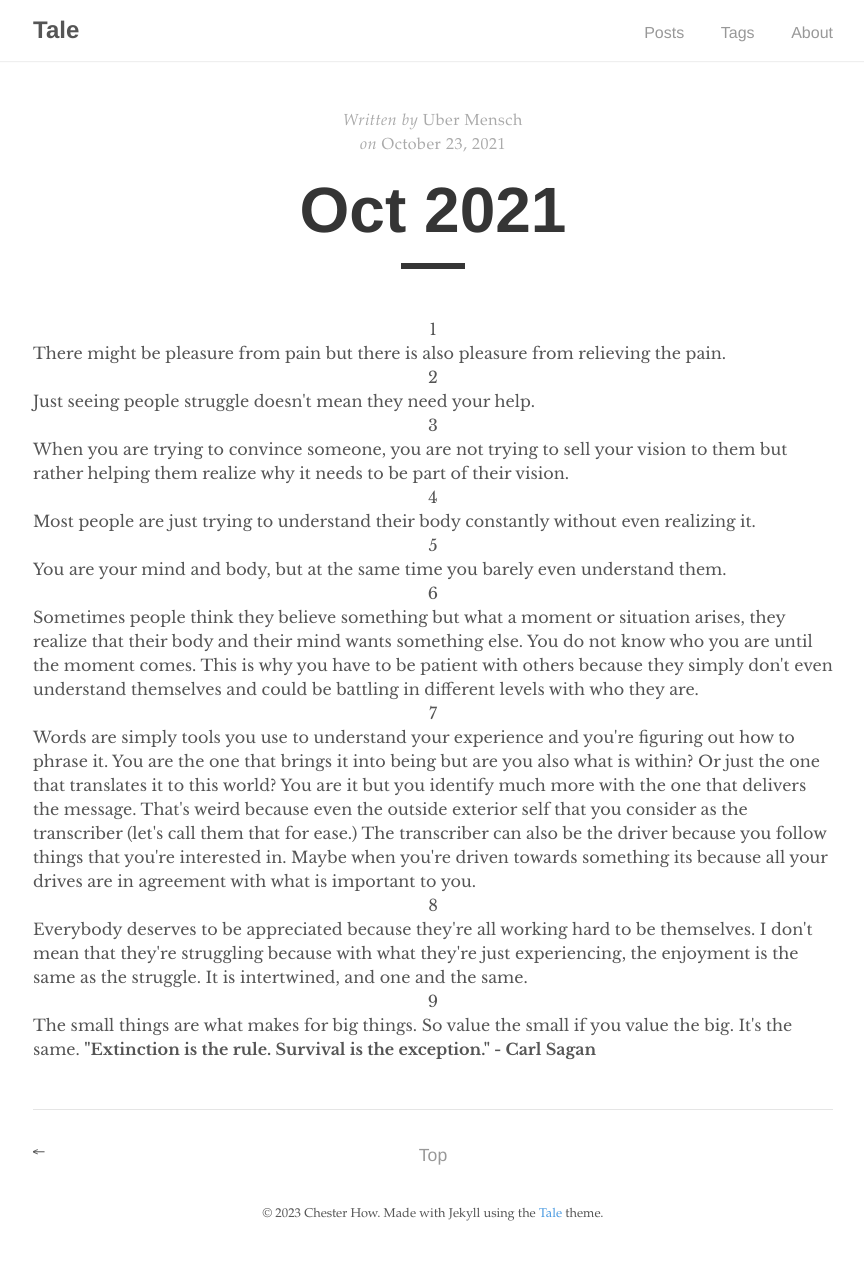
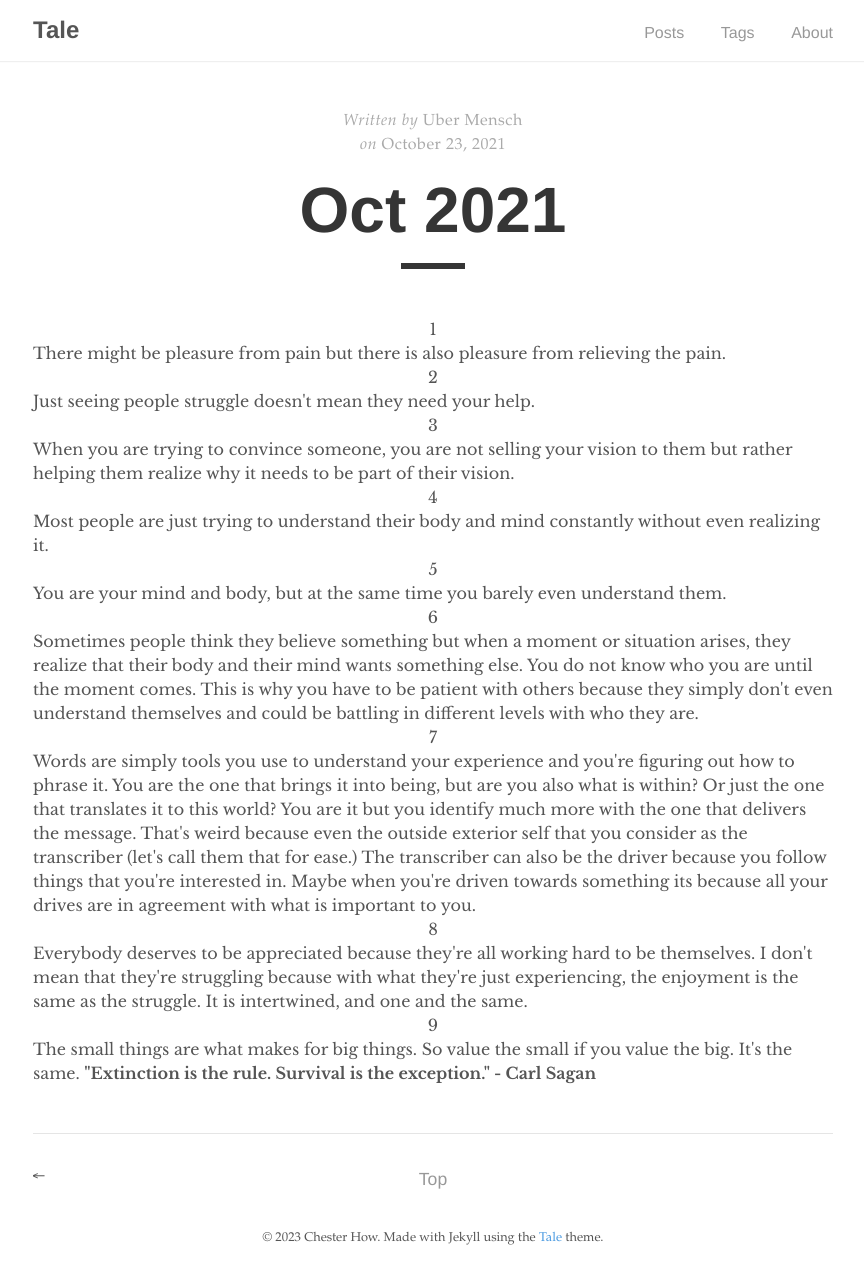
Before and after one commit to derstarkerwille/DerStarkerWille, a Jekyll site: the page built from _posts/2021-10-23-Oct 2021.md, in a window 1280 px wide. Shown: the whole page, without its empty margins (207-1071 px from the left). Built offline with Jekyll 4.4.1, drawn with Linux system fonts in a browser that asks for light colours; before the commit the page ends 1257 px from its top, so only the background shows below that.

Commit message:
Update 2021-10-23-Oct 2021.md

```diff
--- a/_posts/2021-10-23-Oct 2021.md
+++ b/_posts/2021-10-23-Oct 2021.md
@@ -16,11 +16,11 @@ Just seeing people struggle doesn't mean they need your help.
 
 <bold><center> 3 </center></bold>
 
-When you are trying to convince someone, you are not trying to sell your vision to them but rather helping them realize why it needs to be part of their vision.
+When you are trying to convince someone, you are not selling your vision to them but rather helping them realize why it needs to be part of their vision.
 
 <bold><center> 4 </center></bold>
 
-Most people are just trying to understand their body constantly without even realizing it.
+Most people are just trying to understand their body and mind constantly without even realizing it.
 
 <bold><center> 5 </center></bold>
 
@@ -28,12 +28,12 @@ You are your mind and body, but at the same time you barely even understand them
 
 <bold><center> 6 </center></bold>
 
-Sometimes people think they believe something but what a moment or situation arises, they realize that their body and their mind wants something else. You do not know who you are until the moment comes.
+Sometimes people think they believe something but when a moment or situation arises, they realize that their body and their mind wants something else. You do not know who you are until the moment comes.
 
 This is why you have to be patient with others because they simply don't even understand themselves and could be battling in different levels with who they are.
 <bold><center> 7 </center></bold>
 
-Words are simply tools you use to understand your experience and you're figuring out how to phrase it.  You are the one that brings it into being but are you also what is within? Or just the one that translates it to this world?
+Words are simply tools you use to understand your experience and you're figuring out how to phrase it.  You are the one that brings it into being, but are you also what is within? Or just the one that translates it to this world?
 
 You are it but you identify much more with the one that delivers the message.
 
```
